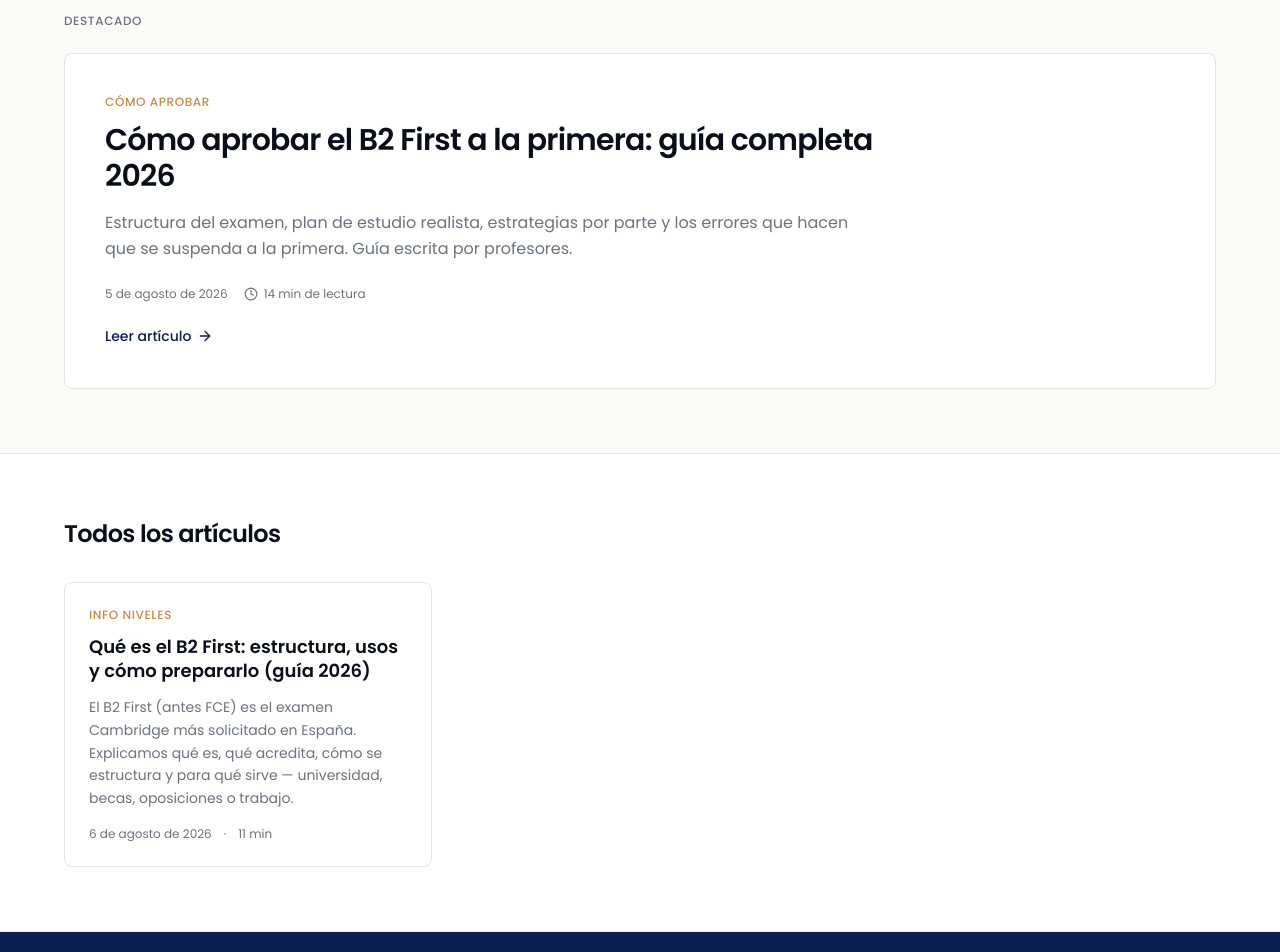
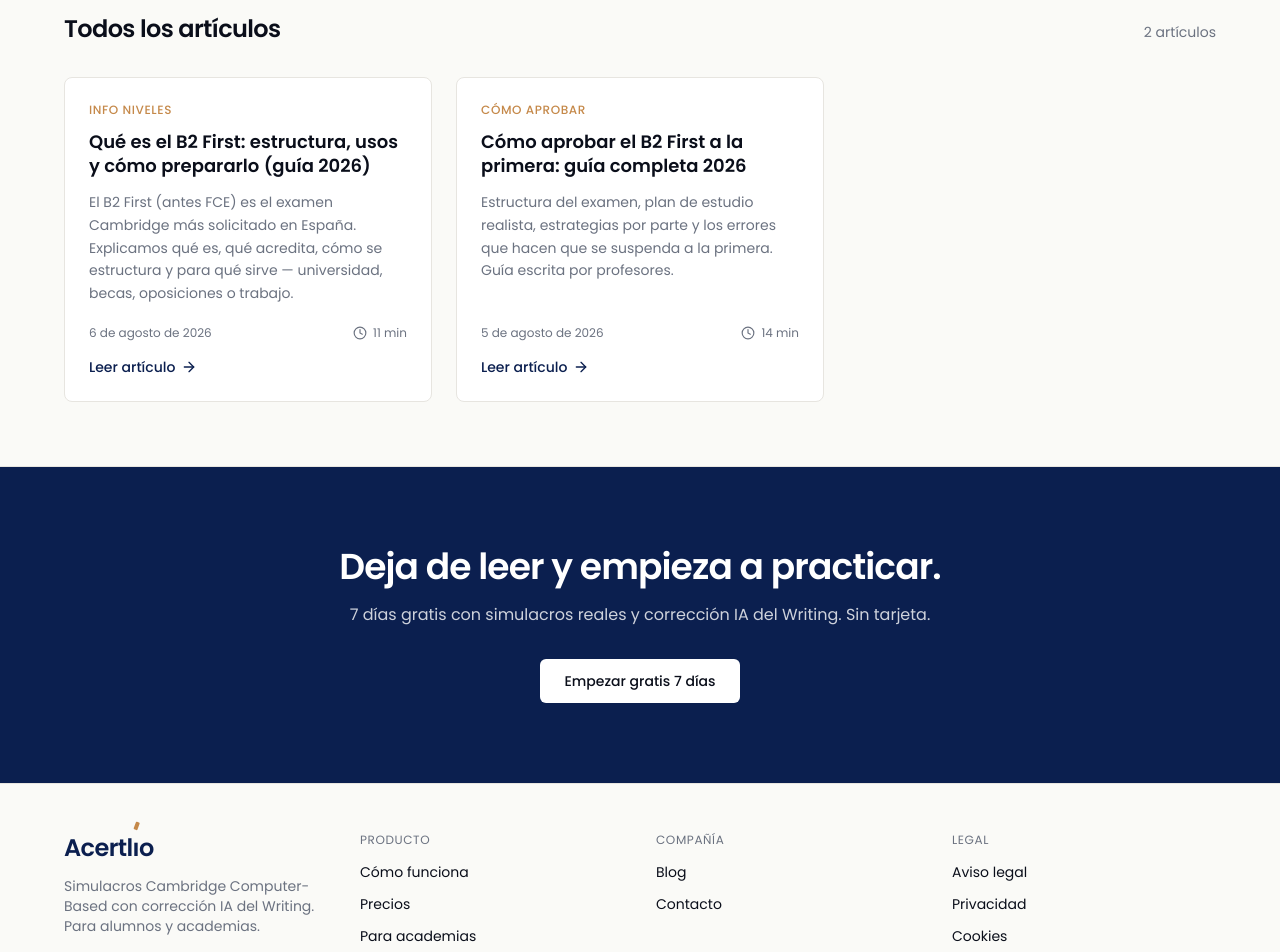
Before and after one commit to omarmaleck10/Acertlio, a Next.js app: page /blog in a window 1280 px wide. Shown: the part 420-1372 px from the top of the page. Built offline with nearby package versions, Linux system fonts and the light colour scheme.

Commit message:
Add files via upload

```diff
--- a/app/blog/page.tsx
+++ b/app/blog/page.tsx
@@ -35,13 +35,11 @@
 }
 
 export default function BlogIndexPage() {
+  // Ordenar todos los posts por fecha desc (más recientes primero)
   const posts = [...BLOG_POSTS].sort(
     (a, b) =>
       new Date(b.publishedAt).getTime() - new Date(a.publishedAt).getTime()
   );
-
-  const featured = posts.find((p) => p.featured) ?? posts[0];
-  const rest = posts.filter((p) => p.slug !== featured?.slug);
 
   return (
     <>
@@ -67,57 +65,24 @@
           </div>
         </section>
 
-        {/* Featured post */}
-        {featured && (
+        {/* Grid de artículos ordenados por fecha desc */}
         <section className="border-b border-rule bg-paper">
           <div className="max-w-site mx-auto px-6 py-16">
-              <p className="text-xs uppercase tracking-wider text-muted mb-6 font-medium">
-                Destacado
-              </p>
-              <Link
-                href={`/blog/${featured.slug}`}
-                className="block group rounded-lg border border-rule bg-white p-8 md:p-10 hover:border-navy transition-colors"
-              >
-                <div className="max-w-3xl">
-                  <p className="text-xs uppercase tracking-wider text-saffron font-medium mb-3">
-                    {featured.category}
-                  </p>
-                  <h2 className="font-semibold text-2xl md:text-3xl text-ink tracking-tight leading-tight group-hover:text-navy transition-colors">
-                    {featured.title}
-                  </h2>
-                  <p className="mt-4 text-muted leading-relaxed">
-                    {featured.excerpt}
-                  </p>
-                  <div className="mt-6 flex items-center gap-4 text-xs text-muted">
-                    <span>{formatDate(featured.publishedAt)}</span>
-                    <span className="flex items-center gap-1.5">
-                      <Clock className="h-3.5 w-3.5" />
-                      {featured.readingMinutes} min de lectura
-                    </span>
-                  </div>
-                  <span className="inline-flex items-center gap-1.5 mt-6 text-sm text-navy font-medium group-hover:gap-2.5 transition-all">
-                    Leer artículo
-                    <ArrowRight className="h-4 w-4" />
-                  </span>
-                </div>
-              </Link>
-            </div>
-          </section>
-        )}
-
-        {/* Rest of posts */}
-        {rest.length > 0 && (
-          <section className="border-b border-rule">
-            <div className="max-w-site mx-auto px-6 py-16">
-              <h2 className="font-semibold text-2xl text-ink tracking-tight mb-8">
+            <div className="flex items-baseline justify-between mb-8">
+              <h2 className="font-semibold text-2xl text-ink tracking-tight">
                 Todos los artículos
               </h2>
+              <p className="text-sm text-muted">
+                {posts.length} {posts.length === 1 ? "artículo" : "artículos"}
+              </p>
+            </div>
+
             <div className="grid md:grid-cols-2 lg:grid-cols-3 gap-6">
-                {rest.map((post) => (
+              {posts.map((post) => (
                 <Link
                   key={post.slug}
                   href={`/blog/${post.slug}`}
-                    className="group rounded-lg border border-rule bg-white p-6 hover:border-navy transition-colors"
+                  className="group rounded-lg border border-rule bg-white p-6 hover:border-navy transition-colors flex flex-col"
                 >
                   <p className="text-xs uppercase tracking-wider text-saffron font-medium mb-3">
                     {post.category}
@@ -125,20 +90,25 @@
                   <h3 className="font-semibold text-lg text-ink leading-snug group-hover:text-navy transition-colors">
                     {post.title}
                   </h3>
-                    <p className="mt-3 text-sm text-muted leading-relaxed">
+                  <p className="mt-3 text-sm text-muted leading-relaxed flex-1">
                     {post.excerpt}
                   </p>
-                    <div className="mt-4 flex items-center gap-3 text-xs text-muted">
+                  <div className="mt-5 flex items-center justify-between text-xs text-muted">
                     <span>{formatDate(post.publishedAt)}</span>
-                      <span>·</span>
-                      <span>{post.readingMinutes} min</span>
+                    <span className="flex items-center gap-1.5">
+                      <Clock className="h-3.5 w-3.5" />
+                      {post.readingMinutes} min
+                    </span>
                   </div>
+                  <span className="mt-4 inline-flex items-center gap-1.5 text-sm text-navy font-medium group-hover:gap-2.5 transition-all">
+                    Leer artículo
+                    <ArrowRight className="h-4 w-4" />
+                  </span>
                 </Link>
               ))}
             </div>
           </div>
         </section>
-        )}
 
         {/* CTA final */}
         <section className="bg-navy text-white">
--- a/components/marketing/footer.tsx
+++ b/components/marketing/footer.tsx
@@ -9,20 +9,13 @@
       { label: "Precios", href: "/precios" },
       { label: "Para academias", href: "/academias" },
       { label: "Corrección Writing IA", href: "/correccion-writing-ia" },
-    ],
-  },
-  {
-    title: "Recursos",
-    items: [
-      { label: "Blog", href: "/blog" },
       { label: "Examen por ordenador", href: "/examen-cambridge-computer-based" },
-      { label: "Preparación B2 First", href: "/preparacion-b2-first-online" },
-      { label: "Preparación C1 Advanced", href: "/preparacion-c1-advanced-online" },
     ],
   },
   {
     title: "Compañía",
     items: [
+      { label: "Blog", href: "/blog" },
       { label: "Contacto", href: "/contacto" },
     ],
   },
@@ -40,8 +33,8 @@
   return (
     <footer className="border-t border-rule bg-paper">
       <div className="max-w-site mx-auto px-6 py-12">
-        <div className="grid grid-cols-2 md:grid-cols-3 lg:grid-cols-5 gap-8">
-          <div className="col-span-2 md:col-span-3 lg:col-span-1">
+        <div className="grid grid-cols-2 md:grid-cols-4 gap-8">
+          <div className="col-span-2 md:col-span-1">
             <Logo />
             <p className="mt-3 text-sm text-muted max-w-xs">
               Simulacros Cambridge Computer-Based con corrección IA del
```
Also changed, not shown: middleware.ts (+10 -0 lines). Lines whose indentation alone changed are shown as unchanged.
